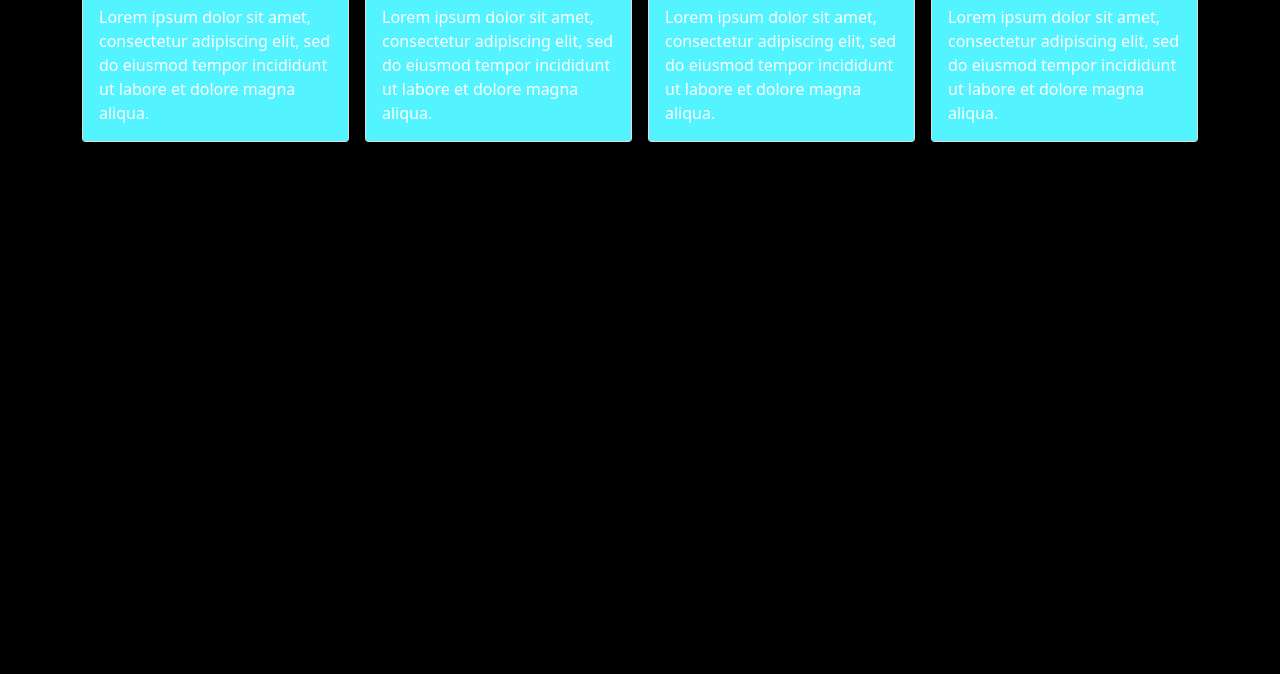
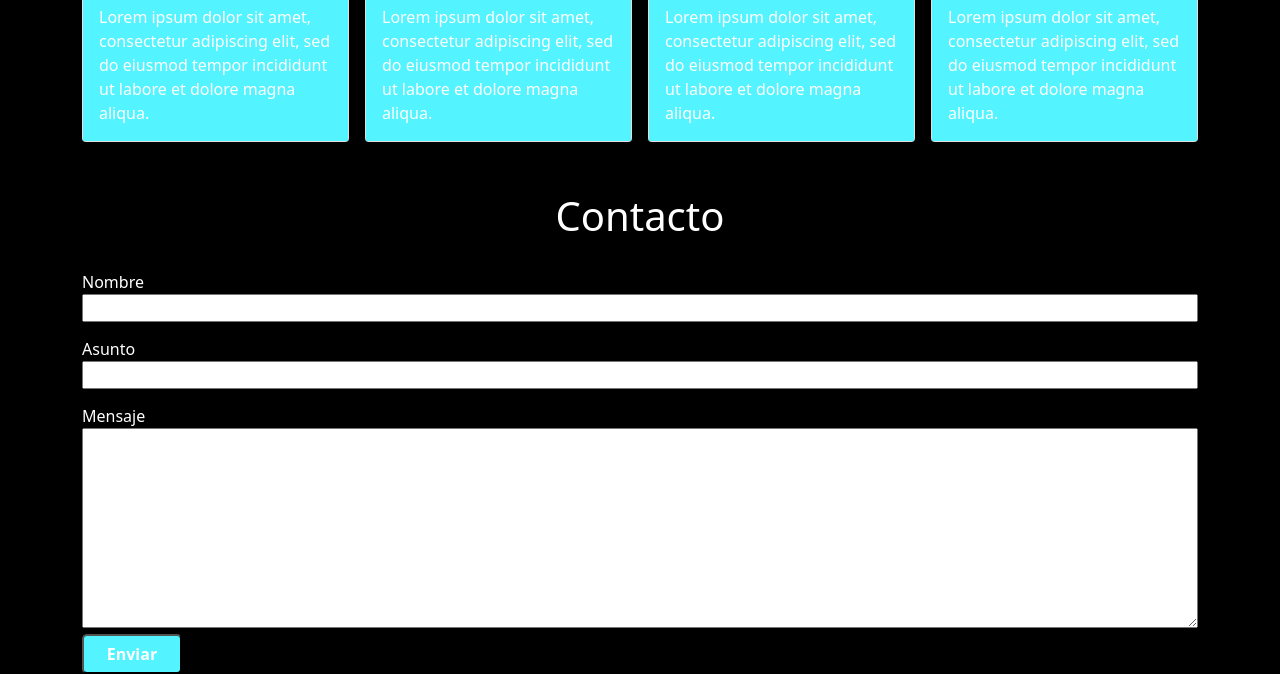
Before and after one commit to LilianaAbreo/viajesChile, a plain HTML site: page index.html in a window 1280 px wide. Shown: the part 1624-2298 px from the top of the page. Before the commit the page ends 1766 px from the top, so only its background shows below. Drawn offline with nearby package versions, Linux system fonts and the light colour scheme.

Commit message:
Cuarto Commit

```diff
--- a/assets/styles.css
+++ b/assets/styles.css
@@ -1,24 +1,26 @@
+/* Reseteando propiedades de margin y padding a 0, color para la fuente y fuente requerida */
 *{
     margin: 0;
     padding: 0;
     color: white;
 }
-
+/* Smooth Scroll */
 html{
     scroll-behavior: smooth;
 }
 
+/* Color de fondo del body */
 body{
     background-color: #000;
 }
 
+/* Tamaño del logo */
 .logo{
     width: 70px;
     height: 50px;
 }
 
-
-
+/* Propiedad para que el fondo del navbar sea el mismo carrousel */
 .barra{
     position: absolute;
     z-index: 2;
@@ -26,6 +28,7 @@ body{
 
 }
 
+/* Propiedad para montar el carrousel como fondo del navbar */
 .carousel{
     width: 100%;
     height: 800px;
@@ -35,53 +38,85 @@ body{
 
 }
 
+/* Tamaño de las imagenes en el carrousel */
 .imagenCarousel{
     width: 100%;
     height: 800px;
 }
-
+/* Margin entre carrousel y el contenido que le sigue */
 .info{
     margin-top: 50px;
 }
-
+/* Alineando el h1 ¿Quienes somos? y dandole margen respecto a la info de abajo */
 .info h1{
     text-align: center;
     margin-bottom: 30px;
 }
 
+/* Grid de 3 columnas para la info */
 .grilla{
     display: grid;
     grid-template-columns: repeat(3,1fr);
     gap: 16px;
     margin-top: 30px;
 }
-
+/* Color de fondo de los iconos */
 .ref{
     text-align: center;
     background-color: #53f4ff;
     padding: 5px;
 }
-
+/* Margin con respecto a la info anterios */
 .destacados{
     margin-top: 50px;
 }
 
+/* Alineando el h1 Destacados y dandole margen respecto a la info de abajo */
 .destacados h1{
     text-align: center;
     margin-bottom: 30px;
 }
 
+/* Grilla para las card */
 .grilla-destacados{
     display: grid;
     grid-template-columns: repeat(4,1fr);
     gap: 16px;
 }
-
+/* Set de el tamaño de las img para todas las cards */
 .card-img-top{
     height: 200px;
 
 }
-
+/* Color de fondo del body de las cards */
 .card-body{
     background-color: #53f4ff;
 }
+
+.formulario{
+    margin-top: 50px;
+
+}
+.formulario h1{
+    text-align: center;
+    margin-bottom: 30px;
+}
+
+.formulario input{
+    width: 100%;
+    margin-bottom: 15px;
+    color: black;
+}
+.formulario textarea{
+    width: 100%;
+    height: 200px;
+    color: black;
+}
+
+.formulario button{
+    background-color: #53f4ff;
+    width: 100px;
+    height: 40px;
+    font-weight: bold;
+    border-radius: 5px;
+}
--- a/index.html
+++ b/index.html
@@ -12,7 +12,9 @@
     <link rel="stylesheet" href="https://cdnjs.cloudflare.com/ajax/libs/font-awesome/6.1.1/css/all.min.css">
   </head>
   <body>
+    <!-- Inicio del navbar y carrousel -->
     <header>
+    <!--INICIO Navbar -->
     <nav class="barra navbar navbar-expand-lg navbar-dark ">
         <div class="container">
             <a class="navbar-brand" href="#">
@@ -41,6 +43,8 @@
             </div>
         </div>
     </nav>
+    <!-- Fin Navbar -->
+    <!-- INICIO Carrousel -->
     <div id="carouselId" class="carousel slide" data-bs-ride="carousel">
         <ol class="carousel-indicators">
             <li data-bs-target="#carouselId" data-bs-slide-to="0" class="active"></li>
@@ -67,7 +71,9 @@
             <span class="visually-hidden">Next</span>
           </button>
     </div>
+    <!-- Fin Carrousel -->
     </header>
+    <!-- Fin Navbar y carrousel -->
     <!-- Primera sección contiene información sobre la empresa y destacados -->
     <section>
         <div class="container">
@@ -136,10 +142,31 @@
                     </div>
                 </div>
             </div>
+            <!-- Fin destacados -->
+            <!-- Formulario de contacto -->
+            <div class="formulario">
+                <form>
+                    <h1>Contacto</h1>
+                    <label for="nombre">Nombre</label>
+                    <input id="nombre" type="text">
+                    <label for="asunto">Asunto</label>
+                    <input id="asunto" type="text">
+                    <label for="asunto">Mensaje</label>
+                    <textarea name="msj" id="mensaje"></textarea>
+                    <button type="submit">Enviar</button>
+                </form>
+            </div>
+            <!-- FIN formulario contacto -->
         </div>
     </section>
+    <!-- Inicio Footer -->
+    <footer>
+
+    </footer>
+    <!-- Fin Footer -->
     <!-- Bootstrap JavaScript Libraries -->
     <script src="https://cdn.jsdelivr.net/npm/@popperjs/core@2.9.2/dist/umd/popper.min.js" integrity="sha384-IQsoLXl5PILFhosVNubq5LC7Qb9DXgDA9i+tQ8Zj3iwWAwPtgFTxbJ8NT4GN1R8p" crossorigin="anonymous"></script>
     <script src="https://cdn.jsdelivr.net/npm/bootstrap@5.0.2/dist/js/bootstrap.min.js" integrity="sha384-cVKIPhGWiC2Al4u+LWgxfKTRIcfu0JTxR+EQDz/bgldoEyl4H0zUF0QKbrJ0EcQF" crossorigin="anonymous"></script>
+    <script src="./assets/app.js"></script>
   </body>
 </html>
```
